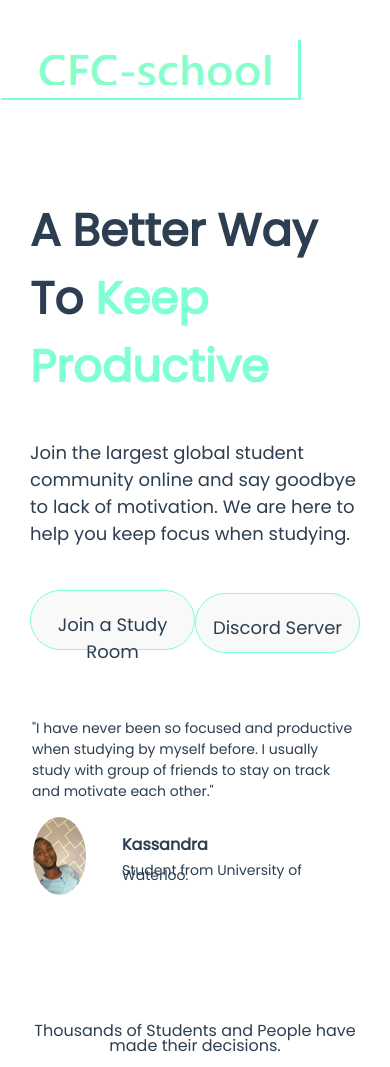
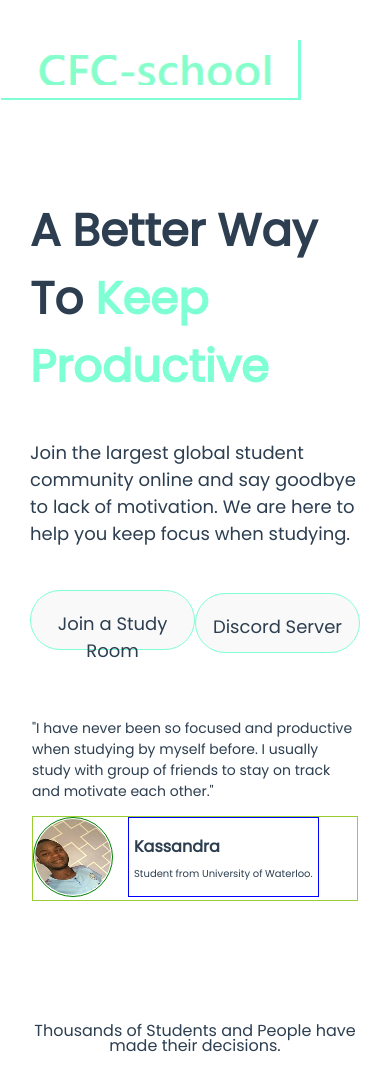
Before and after one commit to olatunji-20/cfc-school, a Vue app in the folder frontend/cfc/: page / in a window 390 px wide. Shown: the top 1067 px of the page. Built offline with nearby package versions, Linux system fonts and the light colour scheme; some icons are missing.

Commit message:
homepage adjustment

```diff
--- a/frontend/cfc/src/views/Homepage.vue
+++ b/frontend/cfc/src/views/Homepage.vue
@@ -360,12 +360,15 @@ section {
   height: 5.3125rem;
   display: flex;
   flex-direction: row;
+  justify-content: space-between;
+  border: 1px solid red;
 }
 .kas1 {
-  width: 5rem;
-  height: 5rem;
+  width: 80px;
+  height: 80px;
   padding: 0.0625rem;
   border-radius: 50%;
+  border: 1px solid green;
 }
 .kas-image {
   width: 100%;
@@ -378,6 +381,7 @@ section {
   padding: 0.3125rem;
   line-height: 0.3125rem;
   margin-left: 1.875rem;
+  border: 1px solid blue;
 }
 .right {
   width: 41%;
@@ -800,7 +804,8 @@ section {
   .join2 {
     width: 200px;
     height: 60px;
-    padding: 2px;
+    padding: 1px;
+    font-size: 13px;
   }
   .focussed {
     width: 100%;
@@ -810,6 +815,23 @@ section {
     font-size: 14px;
   }
 
+  .kas-wrap {
+    width: 100%;
+    border: 1px solid yellowgreen;
+    justify-content: flex-start;
+  }
+  .kas1 {
+    width: 80px;
+    height: 80px;
+  }
+  .kas2 {
+    width: auto;
+    margin-left: 15px;
+  }
+  .kas2 p {
+    font-size: 10px;
+    line-height: 8px;
+  }
   .right {
     display: none;
   }
```
